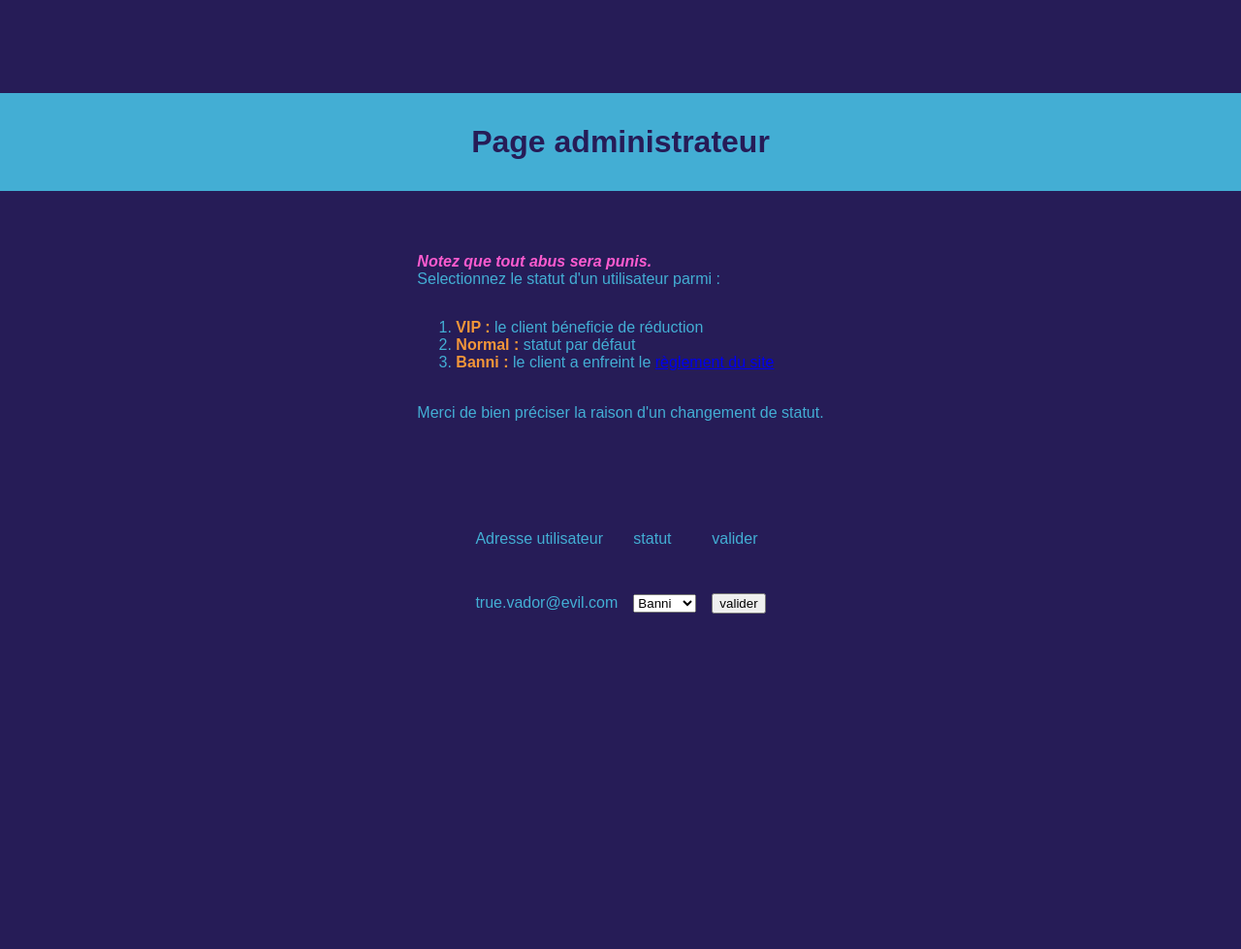
After one commit to Yotacaz/Click-journeY, a PHP site: page /html/admin.html in a window 1280 px wide. The commit adds this page. Shown: the whole page at 97% size. Run offline with PHP 8.4, Linux system fonts and the light colour scheme.

Commit message:
creation admin.html + élements de mise en forme

```diff
--- /dev/null
+++ b/html/admin.html
@@ -0,0 +1,52 @@
+<!DOCTYPE html>
+<html lang="fr">
+
+<head>
+    <meta charset="UTF-8">
+    <meta name="viewport" content="width=device-width, initial-scale=1.0">
+    <link rel="stylesheet" href="../style.css">
+    <title>Administrateur</title>
+</head>
+
+<body>
+    <main>
+        <div class="bandeau">
+            <h1 class="bandeau">Page administrateur</h1>
+        </div>
+        <div class="texte">
+            <p><b><em>Notez que tout abus sera punis.</em></b>
+                <br>Selectionnez le statut d'un utilisateur parmi :
+            <ol>
+                <li><b>VIP : </b>le client béneficie de réduction</li>
+                <li><b>Normal : </b>statut par défaut</li>
+                <li><b>Banni : </b> le client a enfreint le <a href="#">règlement du site</a></li>
+            </ol>
+            <br>
+            Merci de bien préciser la raison d'un changement de statut.
+            </p>
+        </div>
+        <div class="texte">
+
+            <div class="scrollable">
+                <div class="form3">
+                    <p>Adresse utilisateur </p>
+                    <p>statut</p>
+                    <p>valider</p>
+
+                    <p class="adresse">true.vador@evil.com</p>
+                    <select name="status" id="status-select">
+                        <option value="normal">Normal</option>
+                        <option value="VIP">VIP</option>
+                        <option selected value="banis">Banni</option>
+                    </select>
+                    <button>valider</button>
+                </div>
+
+            </div>
+        </div>
+
+        </div>
+    </main>
+</body>
+
+</html>
--- a/style.css
+++ b/style.css
@@ -6,7 +6,7 @@ browser-sync ./ --no-open --no-notify -s -f "./style.css
 /*Mise en forme de l'en tête (banière)*/
 .header {
 
-    color:#261C57;
+    color: #261C57;
     background-color: #43aed4d8;
     padding: 0 1em;
     margin: 0;
@@ -15,23 +15,25 @@ browser-sync ./ --no-open --no-notify -s -f "./style.css
 
     display: flex;
     position: fixed;
-    z-index: 2025; /*stay on top*/
+    z-index: 2025;
+    /*stay on top*/
     top: 0;
     left: 0;
 
     justify-content: space-between;
-    /* box-sizing: border-box; */   /*activer si utilisation de bordure*/
+    /* box-sizing: border-box; */
+    /*activer si utilisation de bordure*/
     /* align-items: stretch; */
-    gap:0;
+    gap: 0;
 }
 
-.header *{
+.header * {
     margin: 0;
     font-weight: bold;
     /* background-color: #43aed4d8;    */
 }
 
-.header .sectionH{
+.header .sectionH {
     height: 100%;
     display: flex;
     align-items: center;
@@ -42,11 +44,11 @@ browser-sync ./ --no-open --no-notify -s -f "./style.css
     height: 100%;
 }
 
-#rechercher{
+#rechercher {
     height: 1em;
 }
 
-nav.navbar{
+nav.navbar {
     display: inline-flex;
     height: 100%;
     align-items: center;
@@ -56,7 +58,7 @@ nav.navbar{
 .header a {
     flex-grow: 1;
     height: 100%;
-    display:flex;
+    display: flex;
     flex-wrap: wrap;
     text-align: center;
     align-items: center;
@@ -78,25 +80,29 @@ nav.navbar{
 
 /*Mise en forme du corp (main)*/
 /* couleurs : AA00F9 261C57 */
-html{
+html {
     width: 100%;
 }
 
 body {
     margin: 0;
     width: 100%;
-    background-color:#261C57;
+    background-color: #261C57;
     /* background-color:rgb(239, 235, 255); */
     color: #43aed4;
     font-family: Arial, Helvetica, sans-serif;
 }
 
-main{
+/*Contenu principal*/
+
+main {
     width: 100%;
     padding: 5rem 0 0 0;
+
 }
 
-.bandeau{
+/*Bandeaux de texte pour afficher un titre*/
+.bandeau {
     color: #261C57;
     display: flex;
     width: calc(100% - 2em);
@@ -109,58 +115,57 @@ main{
     align-items: baseline;
 }
 
-.bandeau *{
+
+.bandeau img {
+    height: 1.5em;
+}
+.bandeau * {
     vertical-align: middle;
 }
 
-.bloc{
-    display:block;
+
+/*Bloc de texte sur fond de couleur*/
+.bloc {
+    display: block;
     padding: 1em;
     margin: 1em;
     background-color: #43aed4;
-    color:#261C57;
+    color: #261C57;
     border-radius: 1em;
-    align-items:center;
+    align-items: center;
 }
 
 
-
-form.form{
+/*Formulaire de 3 colonnes*/
+.form3 {
     display: grid;
     justify-content: center;
-    grid-template-columns: max-content 40% max-content;
+    grid-template-columns: max-content max-content max-content;
     row-gap: 1em;
     column-gap: 1em;
-    align-items:baseline;
-    /* vertical-align: middle; */
+    align-items: baseline;
 }
 
-
-form.form img{
+.form3 img {
     height: 1em;
 }
 
 
-button.col3{
-    background:none;
+button.col3 {
+    background: none;
     border: none;
 }
 
-button.col3:hover{
-    background-color:#3385a360;
+button.col3:hover {
+    background-color: #3385a360;
     border-radius: .2em;
 }
 
-/* button.col3:hover::after{
-    : "cc";
-} */
-
-.col1{
+.col1 {
     text-align: right;
 }
 
-.contour-bloc h2, .contour-bloc h3{color:#aa00f9 ;}
-
+/*Bloc de texte encadré*/
 .contour-bloc {
     margin: 2em;
     padding: 1em;
@@ -168,11 +173,43 @@ button.col3:hover{
     border-radius: .5em;
 }
 
-main > .contour-bloc b{
+.contour-bloc h2,
+.contour-bloc h3 {
+    color: #aa00f9;
+}
+
+main>.contour-bloc b {
 
     color: #f39639;
 }
 
-a.formulaire{
+.texte{
+    display:grid;
+    width: calc(100%-6em);
+    margin:2em;
+    padding: 1em;
+    justify-content: center;
+}
+
+.texte b{
+    color: #f39639;
+}
+
+.texte em{
+    color: #fd5bcf;
+}
+
+a.formulaire {
     color: yellow;
 }
+
+[title="modifier"] {
+    cursor: pointer;
+}
+
+.scrollable  {
+    bottom: 0;
+    height: 50vh;
+    overflow: hidden;
+    overflow-y: scroll;
+}
```
Also changed, not shown: baniere.html (+6 -5 lines), html/profil.html (+9 -9 lines).
